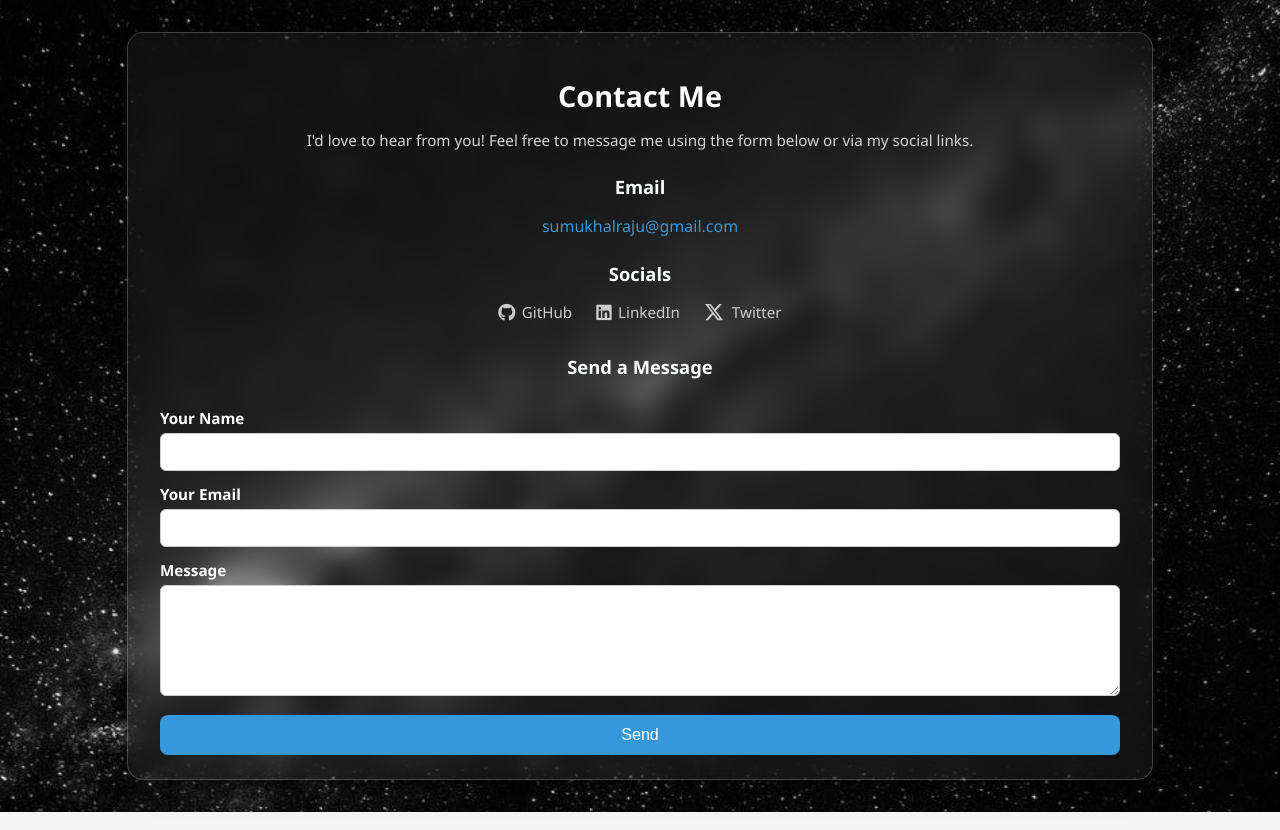
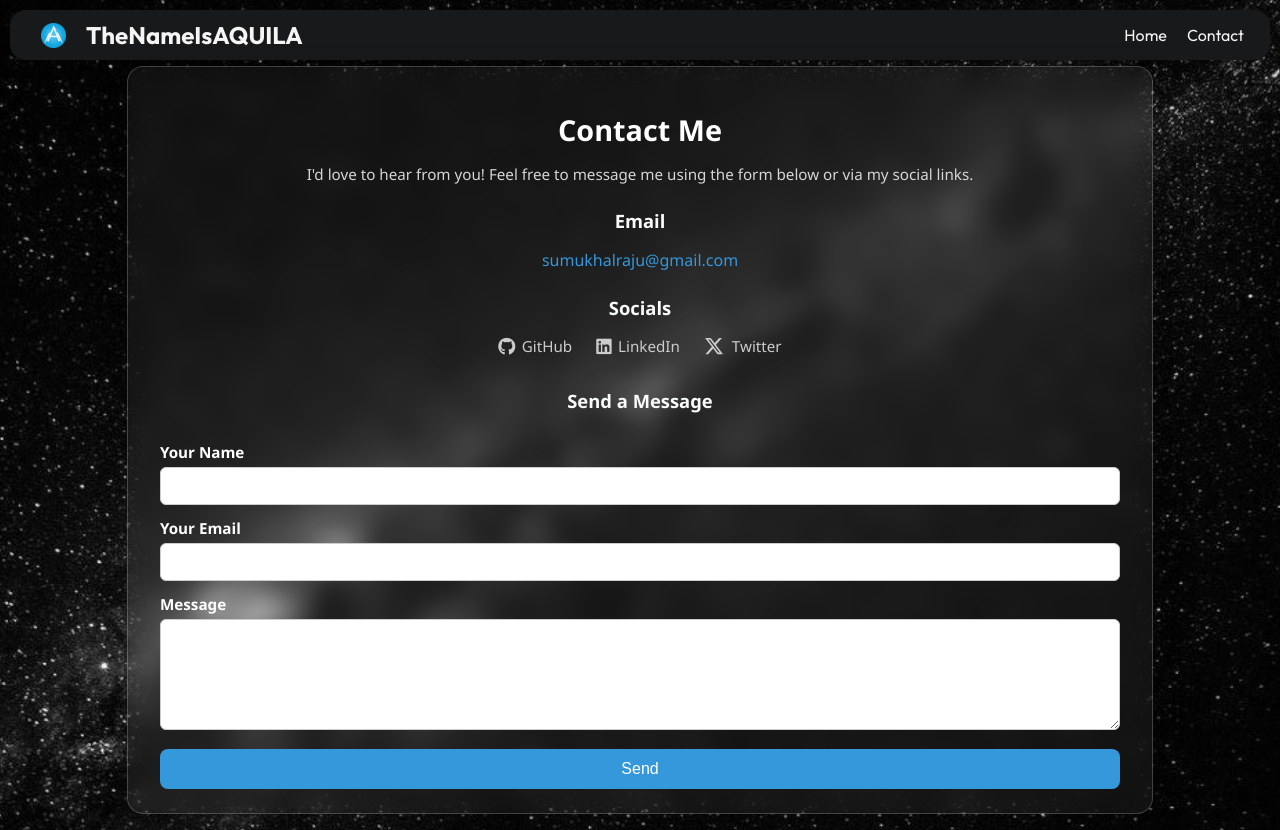
Before and after one commit to sumukhalraju/Vcard, a plain HTML site: page contact.html in a window 1280 px wide. Drawn offline with Linux system fonts and the light colour scheme.

Commit message:
Inserted nav bar to contact page so the user can return to home page

```diff
--- a/contact.html
+++ b/contact.html
@@ -1,6 +1,9 @@
 <!DOCTYPE html>
 <html lang="en">
 <head>
+  <link rel="preconnect" href="https://fonts.googleapis.com">
+  <link rel="preconnect" href="https://fonts.gstatic.com" crossorigin>
+  <link href="https://fonts.googleapis.com/css2?family=Outfit:wght@100..900&display=swap" rel="stylesheet">
   <meta charset="UTF-8" />
   <meta name="viewport" content="width=device-width, initial-scale=1.0"/>
   <title>Contact - Sumukha L Raju</title>
@@ -13,6 +16,23 @@
   />
 </head>
 <body class="bgwrap">
+   <nav class="navbar">
+    <div class="weblogo">
+       <div class="logo">
+         <a href="index.html"><img src="images/mainlogo.png" height="25px" width="25px" alt="Logo"></a>
+       </div>
+       <div>
+         <h1 class="logo-text">TheNameIsAQUILA</h1>
+       </div>
+    </div>
+    <div class="nav-links">
+    <div class="start"><a href="index.html">Home</a></div>
+    <!-- <div class="centre"><a href="practice.html">Socials</a></div>
+    <div class="end"><a href="about.html">About</a></div> -->
+    <div class="end"><a href="contact.html">Contact</a></div>
+    </div>
+  </nav>
+
   <div class="contact-container">
     <header class="contact-header">
       <h1 class="contact-title">Contact Me</h1>
--- a/contactstyle.css
+++ b/contactstyle.css
@@ -2,7 +2,6 @@ body {
   font-family: 'Segoe UI', Tahoma, Geneva, Verdana, sans-serif;
   background-color: #f4f4f4;
   margin: 0;
-  padding: 1rem;
   color: #333;
   overflow-x: hidden;
 }
@@ -155,3 +154,55 @@ body::-webkit-scrollbar {
     margin-bottom: 1rem;
   }
 }
+
+.navbar{
+  background-color: #18191A ;
+  color:whitesmoke ;
+  display: flex;
+  align-items: center;
+  height: 50px;
+  font-family: "Outfit", sans-serif;
+  border-radius: 16px;
+  position: relative;
+  margin: 0px 10px;
+  top: 10px;
+}
+.navbar a{
+  color: whitesmoke;
+  text-decoration: none;
+  padding: 10px;
+}
+.navbar a:hover{
+  text-shadow: 0px 0px 10px whitesmoke;
+}
+.logo{
+  font-size: 20px;
+  font-weight: bold;
+  padding:0px 5px;
+  margin-right: 5px;
+  width: auto;
+  margin-top: 5px;
+
+}
+
+.nav-links{
+  display: flex;
+  align-items: center;
+  justify-content: center;
+
+  padding-right: 16px;
+  text-decoration: none;
+  color: whitesmoke;
+  position :absolute;
+  right: 0px;
+
+}
+.weblogo{
+  display: flex;
+  padding:0px 16px;
+  position: absolute;
+  left: 0px;
+  align-items: center;
+  justify-content: center;
+  cursor: default;
+}
```
Also changed, not shown: index.html (+2 -2 lines).
